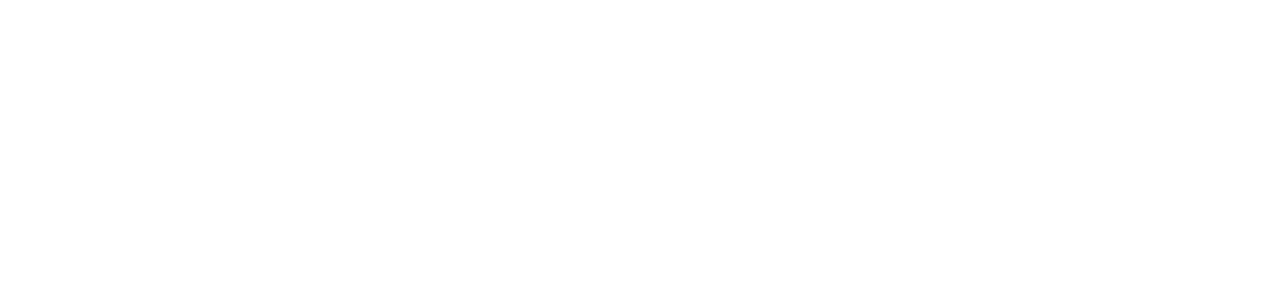
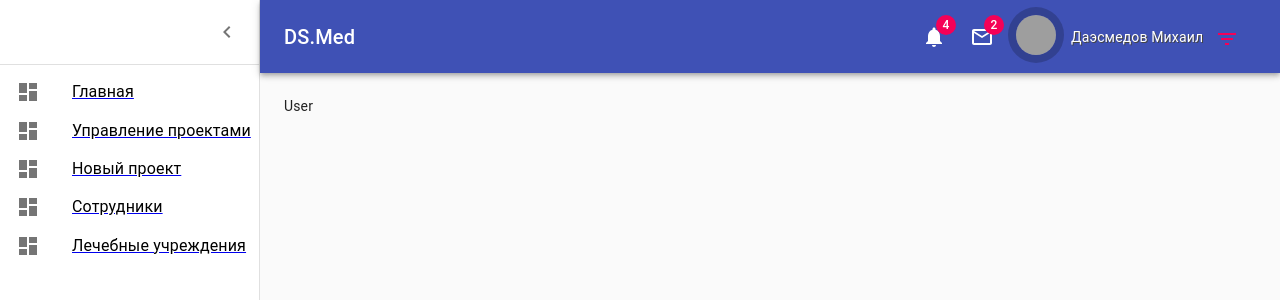
Before and after one commit to Jumay-dev/dealer_front, a React (Create React App) app: page /user in a window 1280 px wide. Shown: the top 300 px of the page. Built offline with nearby package versions, Linux system fonts and the light colour scheme; grey boxes are pictures that could not be loaded.

Commit message:
подключил шаблон страницы пользователя

```diff
--- a/src/components/UserDropdown.tsx
+++ b/src/components/UserDropdown.tsx
@@ -5,6 +5,7 @@
 import SettingsPower from "@material-ui/icons/SettingsPower";
 import VpnKey from "@material-ui/icons/VpnKey";
 import ContentFilter from "@material-ui/icons/FilterList";
+import { Link } from 'react-router-dom'
 
 const blue600 = blue["900"];
 const drawerWidth = 400;
@@ -69,15 +70,17 @@
       onClose={handleClose}
     >
       <MenuItem onClick={signoutClick}>
+        <Link to="/user">
+            <VpnKey />
+            <Typography style={{ paddingLeft: "1em" }} variant="inherit">
+                Профиль
+            </Typography>
+        </Link>
+      </MenuItem>
+      <MenuItem onClick={changePassClick}>
         <SettingsPower />
         <Typography style={{ paddingLeft: "1em" }} variant="inherit">
           Выйти
-        </Typography>
-      </MenuItem>
-      <MenuItem onClick={changePassClick}>
-        <VpnKey />
-        <Typography style={{ paddingLeft: "1em" }} variant="inherit">
-          Профиль
         </Typography>
       </MenuItem>
     </Menu>
--- a/src/routes.tsx
+++ b/src/routes.tsx
@@ -9,6 +9,7 @@
 import Coworkers from './pages/Coworkers'
 import Project from './pages/Project'
 import NewOffer from './pages/NewOffer'
+import User from './pages/User'
 
 import mainLayout from "./layouts/mainLayout"
 import emptyLayout from "./layouts/emptyLayout"
@@ -23,6 +24,7 @@
       <RouteWrapper exact path="/projects" component={ProjectsList} layout={mainLayout} />
       <RouteWrapper exact path="/newproject" component={Project} layout={mainLayout} />
       <RouteWrapper exact path="/coworkers" component={Coworkers} layout={mainLayout} />
+      <RouteWrapper exact path="/user" component={User} layout={mainLayout} />
 
       <RouteWrapper exact path="/newoffer" component={NewOffer} layout={mainLayout} />
     </Switch>
```
Also changed, not shown: 1 other file (tests, documents, lock files or other folders).
